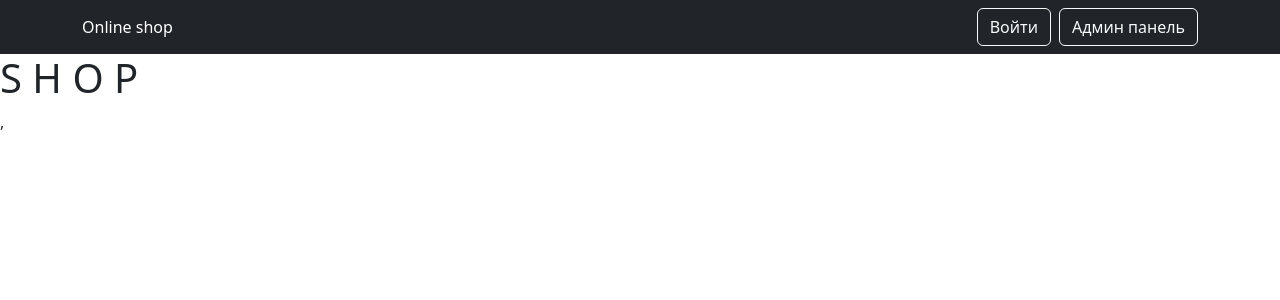
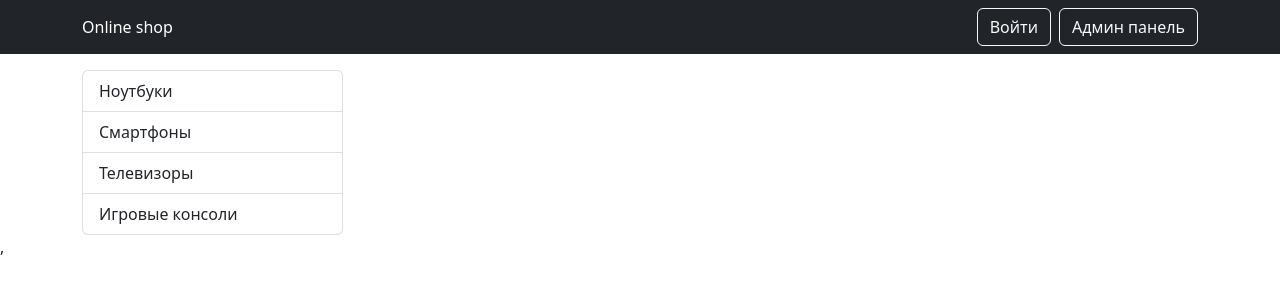
Before and after one commit to yuripavlov98/react-online-store, a React (Create React App) app in the folder client/: page / in a window 1280 px wide. Shown: the top 300 px of the page. Built offline with nearby package versions, Linux system fonts and the light colour scheme.

Commit message:
styled the sidebar

```diff
--- /dev/null
+++ b/client/src/components/SideBar/SideBar.js
@@ -0,0 +1,23 @@
+import React, { useContext } from 'react';
+import { observer } from 'mobx-react-lite';
+import { Context } from '../../index';
+import ListGroup from 'react-bootstrap/ListGroup';
+
+const SideBar = observer(() => {
+    const {device} = useContext(Context)
+    return (
+        <ListGroup>
+            {device.types.map(type =>
+                <ListGroup.Item
+                style={{cursor: "pointer"}}
+                active={type.id === device.selectedType.id}
+                onClick={() => device.setSelectedType(type)}
+                key={type.id}>
+                    {type.name}
+                </ListGroup.Item>
+            )}
+        </ListGroup>
+    );
+});
+
+export default SideBar;
--- a/client/src/pages/Shop.js
+++ b/client/src/pages/Shop.js
@@ -1,10 +1,20 @@
 import React from 'react';
-
+import Container from 'react-bootstrap/Container';
+import Row from 'react-bootstrap/Row';
+import Col from 'react-bootstrap/Col';
+import SideBar from '../components/SideBar/SideBar';
 const Shop = () => {
     return (
-        <div>
-            <h1>S H O P</h1>
-        </div>
+        <Container>
+            <Row className='mt-3'>
+                <Col md={3}>
+                    <SideBar/>
+                </Col>
+                <Col md={9}>
+
+                </Col>
+            </Row>
+        </Container>
     );
 };
 
--- a/client/src/store/DeviceStore.js
+++ b/client/src/store/DeviceStore.js
@@ -3,8 +3,10 @@ import {makeAutoObservable} from 'mobx'
 export default class DeviceStore {
     constructor() {
         this._types = [
-            {id: 1, name: 'Холодильники'},
+            {id: 1, name: 'Ноутбуки'},
             {id: 2, name: 'Смартфоны'},
+            {id: 3, name: 'Телевизоры'},
+            {id: 4, name: 'Игровые консоли'},
         ]
         this._brands = [
             {id: 1, name: 'Samsung'},
@@ -19,6 +21,7 @@ export default class DeviceStore {
             {id: 5, name: "11", price: 44990, rating: 0, img: "18366e00-bfd2-47d9-9c00-d29a305363f6.jpg"}
 
         ]
+        this._selectedType = {}
         makeAutoObservable(this)
     }
 
@@ -31,6 +34,9 @@ export default class DeviceStore {
     setDevices(devices) {
         this._devices = devices
     }
+    setSelectedType(type) {
+        this._selectedType = type
+    }
 
     get types() {
         return this._types
@@ -41,4 +47,7 @@ export default class DeviceStore {
     get devices() {
         return this._devices
     }
+    get selectedType() {
+        return this._selectedType
+    }
 }
```
